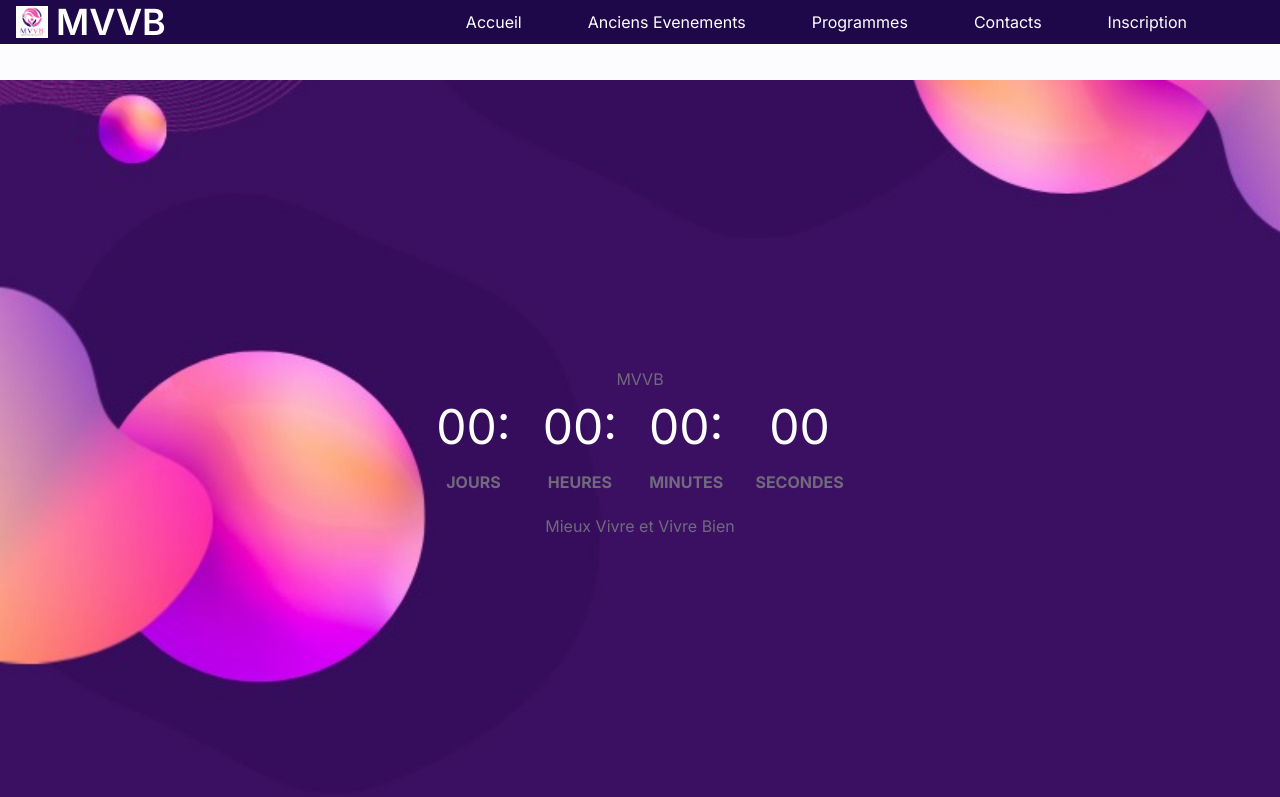
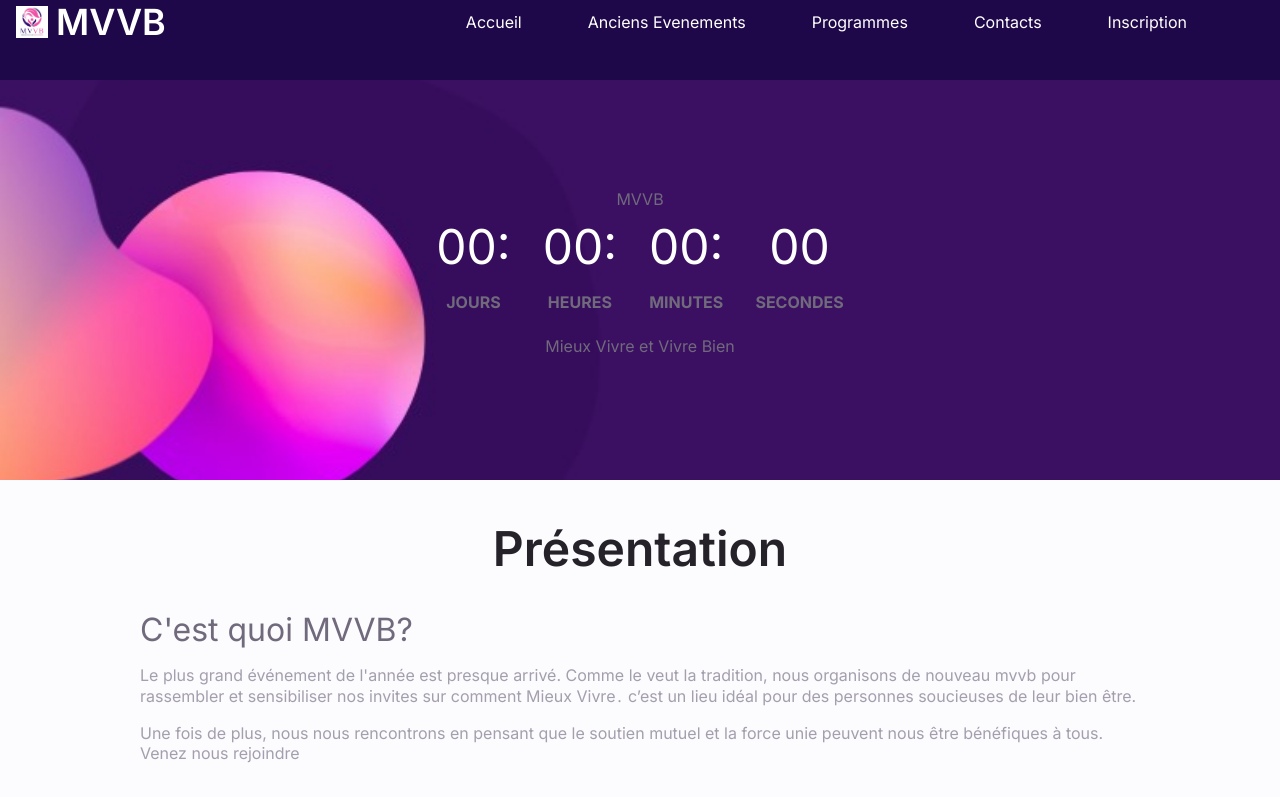
Before and after one commit to SedricOuambo/mvvb-app, a Next.js app: page / in a window 1280 px wide. Shown: the top 797 px of the page. Built offline with nearby package versions, Linux system fonts and the light colour scheme.

Commit message:
ajustement css

```diff
--- a/components/Bannierre.jsx
+++ b/components/Bannierre.jsx
@@ -2,10 +2,7 @@ import styles from './Bannierre.module.css'
 
 export default function Bannierre() {
     return <section className={styles.banner}>
-
         <span>MVVB</span>
-
-
             <div className={styles.Chronometre}>
                 <div className={styles.decopmte}>
                 <div className={styles.time}>00:</div>
@@ -24,9 +21,6 @@ export default function Bannierre() {
                 <div className={styles.label}>SECONDES</div>
                 </div>
             </div>
-
             <p>Mieux Vivre et Vivre Bien</p>
-
-
     </section>
 }
--- a/components/Bannierre.module.css
+++ b/components/Bannierre.module.css
@@ -2,16 +2,22 @@
     background: linear-gradient(rgba(0, 0, 0, 0), rgba(0, 0, 0, 0)), url('../public/img/bannierre.jpg')
     center center fixed no-repeat;
     background-size: cover;
-    height: 95vh;
+    height: 50vh;
+}
+
+.section{
+    margin-top: 0rem;
 }
 
 .Chronometre {
     display: flex;
     font-size: 2rem;
 }
+
 .decopmte {
     text-align: center;
 }
+
 .time {
     padding: 0.5rem;
     margin: 0 0.5rem;
--- a/components/Header.jsx
+++ b/components/Header.jsx
@@ -12,7 +12,5 @@ export default function Header() {
             <h1>MVVB</h1>
             <MenuNav />
         </div>
-
     </header>
-
 }
--- a/components/Header.module.css
+++ b/components/Header.module.css
@@ -4,6 +4,7 @@
     left: 0;
     width: 100%;
     padding-left: 1rem;
+    height: 5rem;
     background-color:var(--first-color);
 }
 
--- a/components/Inscription.module.css
+++ b/components/Inscription.module.css
@@ -1,11 +1,6 @@
-
-
-
 .form{
     display: grid;
 }
-
-
 
 .inscription__content{
     background-color: var(--input-color);
```
